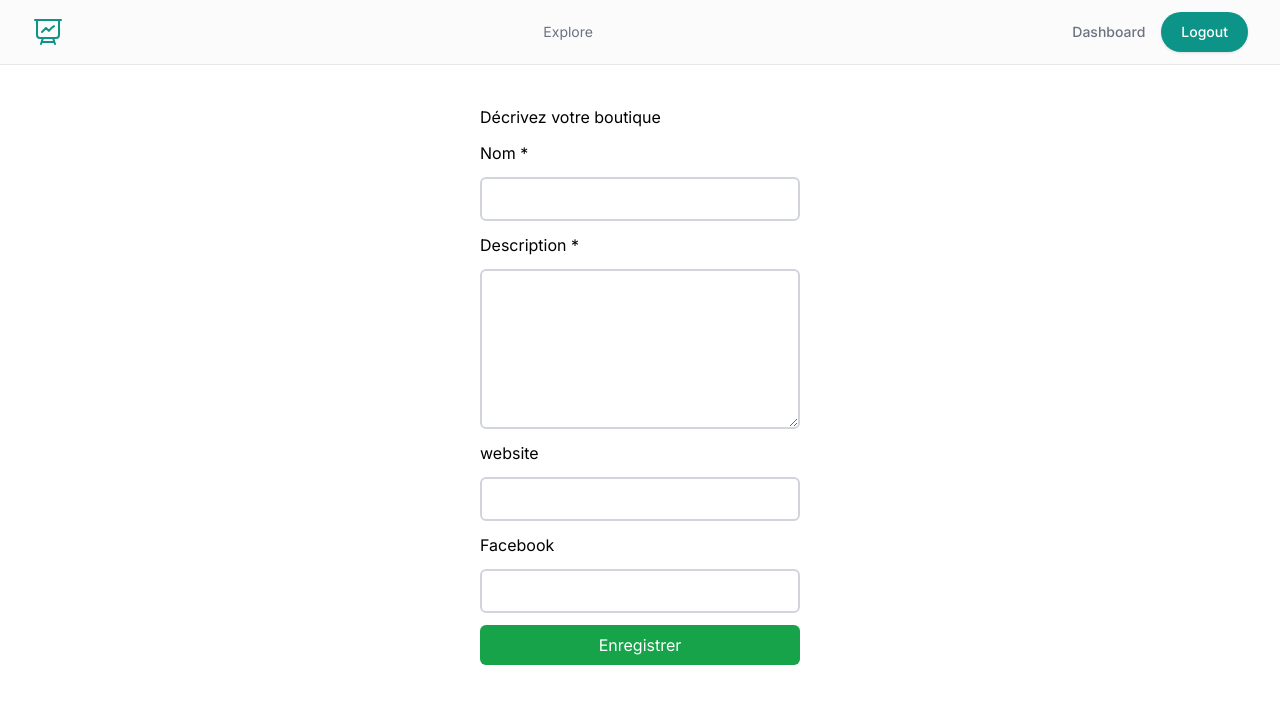
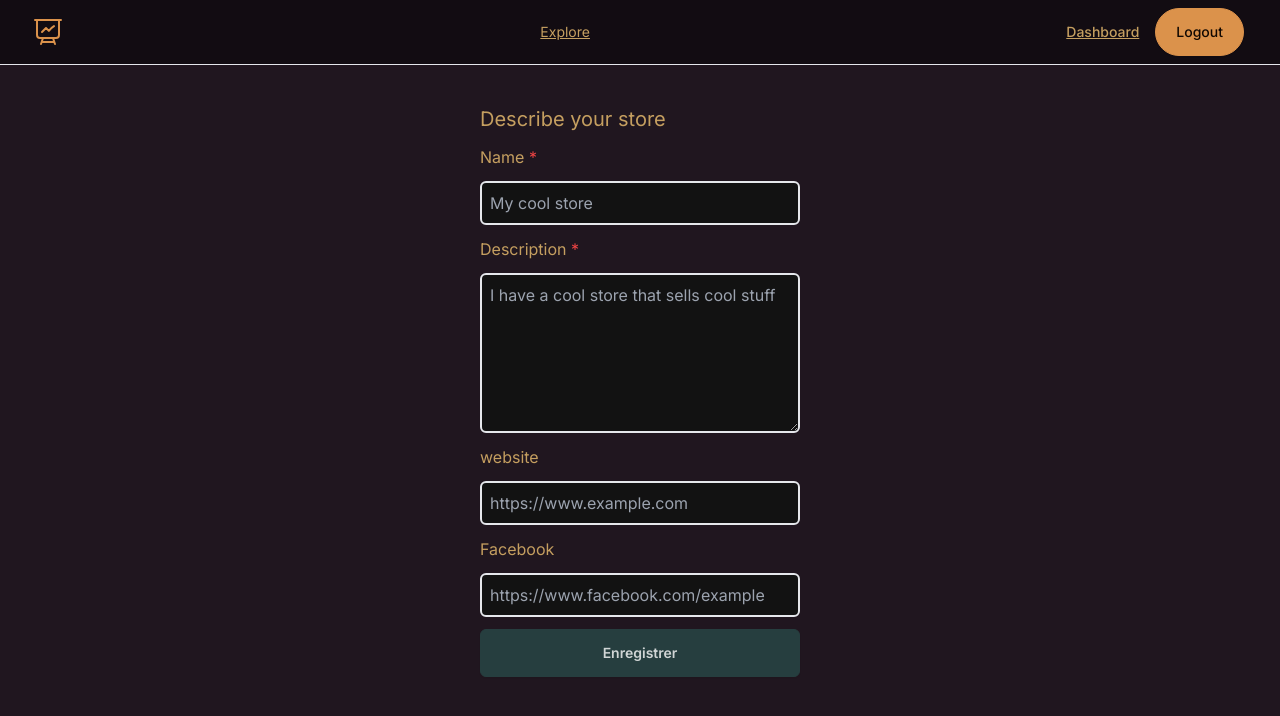
Before and after one commit to nazimboudeffa/ecommerce-nextjs-mongo, a Next.js app: page /dashboard in a window 1280 px wide. Shown: the top 716 px of the page. Built offline with nearby package versions, Linux system fonts and the light colour scheme; no server answers; the database is empty; sample sign-in values are in the browser's storage.

Commit message:
Added DaisyUI

```diff
--- a/package.json
+++ b/package.json
@@ -10,6 +10,7 @@
   },
   "dependencies": {
     "@next-auth/mongodb-adapter": "^1.1.3",
+    "lucide-react": "^0.368.0",
     "mongoose": "^8.3.1",
     "next": "14.2.0",
     "next-auth": "^4.24.7",
@@ -21,6 +22,7 @@
     "@types/node": "^20",
     "@types/react": "^18",
     "@types/react-dom": "^18",
+    "daisyui": "^4.10.1",
     "eslint": "^8",
     "eslint-config-next": "14.2.0",
     "postcss": "^8",
--- a/src/app/dashboard/page.tsx
+++ b/src/app/dashboard/page.tsx
@@ -1,6 +1,5 @@
 "use client"
 import Header from '@/components/Header'
-import { set } from 'mongoose';
 import { useSession } from "next-auth/react"
 import { redirect } from 'next/navigation';
 import { useEffect, useState } from "react";
@@ -87,47 +86,51 @@ function Dashboard () {
                             method="post"
                             className="flex flex-col gap-3"
                         >
-                            <h1>Décrivez votre boutique</h1>
-                            <label htmlFor="name">Nom *</label>
+                            <h1 className='text-xl'>Describe your store</h1>
+                            <label htmlFor="name">Name <span className='text-red-500'>*</span></label>
                             <input
-                                className='w-80 p-2 rounded-md border-2 border-gray-300'
+                                className='w-80 p-2 rounded-md border-2'
                                 id="name"
                                 name="name"
                                 type="text"
                                 onChange={handleChange}
                                 required={true}
                                 value={formData.name}
+                                placeholder="My cool store"
                             />
-                            <label htmlFor="description">Description *</label>
+                            <label htmlFor="description">Description <span className='text-red-500'>*</span></label>
                             <textarea
-                            className='h-40 w-80 p-2 rounded-md border-2 border-gray-300'
-                            id="description"
-                            name="description"
-                            onChange={handleChange}
-                            required={true}
-                            value={formData.description}
+                                className='h-40 w-80 p-2 rounded-md border-2'
+                                id="description"
+                                name="description"
+                                onChange={handleChange}
+                                required={true}
+                                value={formData.description}
+                                placeholder="I have a cool store that sells cool stuff"
                             />
-                            <label htmlFor="website">website</label>
+                            <label htmlFor="Website">website</label>
                             <input
-                                className='w-80 p-2 rounded-md border-2 border-gray-300'
+                                className='w-80 p-2 rounded-md border-2'
                                 id="website"
                                 name="website"
                                 type="text"
                                 onChange={handleChange}
                                 value={formData.website}
+                                placeholder="https://www.example.com"
                             />
                             <label htmlFor="facebook">Facebook</label>
                             <input
-                                className='w-80 p-2 rounded-md border-2 border-gray-300'
+                                className='w-80 p-2 rounded-md border-2'
                                 id="facebook"
                                 name="facebook"
                                 type="text"
                                 onChange={handleChange}
                                 value={formData.facebook}
+                                placeholder="https://www.facebook.com/example"
                             />
                             <input
                             type="submit"
-                            className="bg-green-600 rounded-md p-2 text-white cursor-pointer"
+                            className="btn btn-secondary rounded-md p-2 cursor-pointer"
                             value="Enregistrer"
                             />
                         </form>
--- a/src/components/Features.tsx
+++ b/src/components/Features.tsx
@@ -3,7 +3,7 @@ import Link from 'next/link'
 
 export default function Features() {
     return (
-        <section className="bg-gray-900 text-white">
+        <section>
         <div className="mx-auto max-w-screen-xl px-4 py-8 sm:px-6 sm:py-12 lg:px-8 lg:py-16">
             <div className="mx-auto max-w-lg text-center">
             <h2 className="text-3xl font-bold sm:text-4xl">Kickstart your online business</h2>
@@ -69,9 +69,9 @@ export default function Features() {
             <div className="mt-12 text-center">
             <Link
                 href="/explore"
-                className="inline-block rounded bg-green-600 px-12 py-3 text-sm font-medium text-white transition hover:bg-green-700 focus:outline-none focus:ring focus:ring-yellow-400"
+                className="btn px-12 py-3 text-sm font-medium"
             >
-                Explorer maintenant
+                Explore now
             </Link>
             </div>
         </div>
--- a/src/components/Footer.tsx
+++ b/src/components/Footer.tsx
@@ -2,14 +2,14 @@
 
 function Footer () {
     return (
-        <footer>
+        <footer className="bg-neutral">
         <div className="mx-auto max-w-screen-xl px-4 py-8 sm:px-6 lg:px-8">
             <div className="flex items-center justify-between">
-                <div className="flex text-gray-500">
+                <div className="flex text-gray-100">
                     <p>Crafted with <span className="text-red-500">❤</span> on <a href="https://github.com/nazimboudeffa"><u>GitHub</u></a></p>
                 </div>
 
-                <div className="flex text-gray-500">
+                <div className="flex text-gray-100">
                     <p>&copy; 2024 ACME</p>
                 </div>
             </div>
--- a/src/components/Header.tsx
+++ b/src/components/Header.tsx
@@ -10,12 +10,12 @@ function Header ({ session } : Readonly<{ session: Session | null }>) {
     const [open, setOpen] = useState<boolean>(false);
 
     return (
-        <header>
+        <header className="bg-neutral">
 
-        <div className="mx-auto border-b px-4 sm:px-6 lg:px-8 bg-zinc-100/40 dark:bg-zinc-800/40">
+        <div className="mx-auto border-b px-4 sm:px-6 lg:px-8">
             <div className="mx-auto flex h-16 items-center justify-between max-w-screen-xl">
             <div className="md:flex md:items-center md:gap-12">
-                <a className="block text-teal-600" href="/">
+                <a className="block text-primary" href="/">
                 <span className="sr-only">Home</span>
                 <svg xmlns="http://www.w3.org/2000/svg" fill="none" viewBox="0 0 24 24" strokeWidth={1.5} stroke="currentColor" className="w-8 h-8">
                     <path strokeLinecap="round" strokeLinejoin="round" d="M3.75 3v11.25A2.25 2.25 0 006 16.5h2.25M3.75 3h-1.5m1.5 0h16.5m0 0h1.5m-1.5 0v11.25A2.25 2.25 0 0118 16.5h-2.25m-7.5 0h7.5m-7.5 0l-1 3m8.5-3l1 3m0 0l.5 1.5m-.5-1.5h-9.5m0 0l-.5 1.5m.75-9l3-3 2.148 2.148A12.061 12.061 0 0116.5 7.605" />
@@ -27,8 +27,7 @@ function Header ({ session } : Readonly<{ session: Session | null }>) {
                 <nav aria-label="Global">
                 <ul className="flex items-center gap-6 text-sm">
                     <li>
-                    <Link
-                        className="text-gray-500 transition hover:text-gray-500/75"
+                    <Link className="underline"
                         href="/explore"
                     >
                         Explore
@@ -41,16 +40,16 @@ function Header ({ session } : Readonly<{ session: Session | null }>) {
             <div className="flex items-center gap-4">
                 {session ? (
                     <div className="flex items-center gap-4">
-                        <Link href="/dashboard" className="text-sm font-medium text-gray-500 hover:text-gray-500/75">
+                        <Link href="/dashboard" className="text-sm font-medium underline">
                             Dashboard
                         </Link>
-                        <button onClick={()=>signOut()} className="rounded-full bg-teal-600 hover:bg-teal-700 px-5 py-2.5 text-sm font-medium text-white shadow">
+                        <button onClick={()=>signOut()} className="btn btn-primary rounded-full px-5 py-2.5 text-sm font-medium mr-1">
                             Logout
                         </button>
                     </div>
                     ) : (
                 <div className="sm:flex sm:gap-4">
-                <Link href="/api/auth/signin" className="rounded-full bg-teal-600 hover:bg-teal-700 px-5 py-2.5 text-sm font-medium hover:text-white shadow mr-1">
+                <Link href="/api/auth/signin" className="btn btn-primary rounded-full px-5 py-2.5 text-sm font-medium mr-1">
                     Login
                 </Link>
                 </div>
--- a/src/components/Hero.tsx
+++ b/src/components/Hero.tsx
@@ -12,18 +12,18 @@ function Hero () {
             <div
             className="mx-auto max-w-xl text-center ltr:sm:text-left rtl:sm:text-right"
             >
-            <h2 className="text-2xl font-bold text-gray-900 md:text-3xl dark:text-white">
+            <h2 className="text-2xl font-bold md:text-3xl">
                 Buy and sell online.
             </h2>
 
-            <p className="hidden text-gray-500 md:mt-4 md:block dark:text-white">
+            <p className="hidden text-gray-100 md:mt-4 md:block">
                You were searching for a place to buy and sell products online, you are in the right place.
             </p>
 
             <div className="mt-4 md:mt-8">
                 <Link
                 href="/explore"
-                className="inline-block rounded bg-emerald-600 px-12 py-3 text-sm font-medium text-white transition hover:bg-emerald-700 focus:outline-none focus:ring focus:ring-yellow-400"
+                className="btn px-12 py-3 text-sm font-medium"
                 >
                 Explore now
                 </Link>
--- a/src/components/Problem.tsx
+++ b/src/components/Problem.tsx
@@ -2,14 +2,14 @@
 
 export default function Problem() {
     return (
-        <section>
-        <div className="bg-green-700 p-8 md:p-12 lg:px-16 lg:py-24">
+        <section className="bg-neutral">
+        <div className="p-8 md:p-12 lg:px-16 lg:py-24">
             <div className="mx-auto max-w-lg max-h-lg text-center">
-            <h2 className="text-2xl font-bold text-gray-900 md:text-3xl dark:text-white">
+            <h2 className="text-2xl font-bold md:text-3xl">
                 A new generation of marketplace.
             </h2>
 
-            <p className="hidden text-gray-900 sm:mt-4 sm:block dark:text-white">
+            <p className="hidden text-gray-100 sm:mt-4 sm:block">
                 A new manner to buy and sell online.
             </p>
             </div>
--- a/tailwind.config.ts
+++ b/tailwind.config.ts
@@ -15,6 +15,9 @@ const config: Config = {
       },
     },
   },
-  plugins: [],
+  plugins: [require("daisyui")],
+  daisyui: {
+    themes: ["coffee"],
+  },
 };
 export default config;
```
Also changed, not shown: src/app/explore/page.tsx (+5 -4 lines), 1 other file (tests, documents, lock files or other folders).
